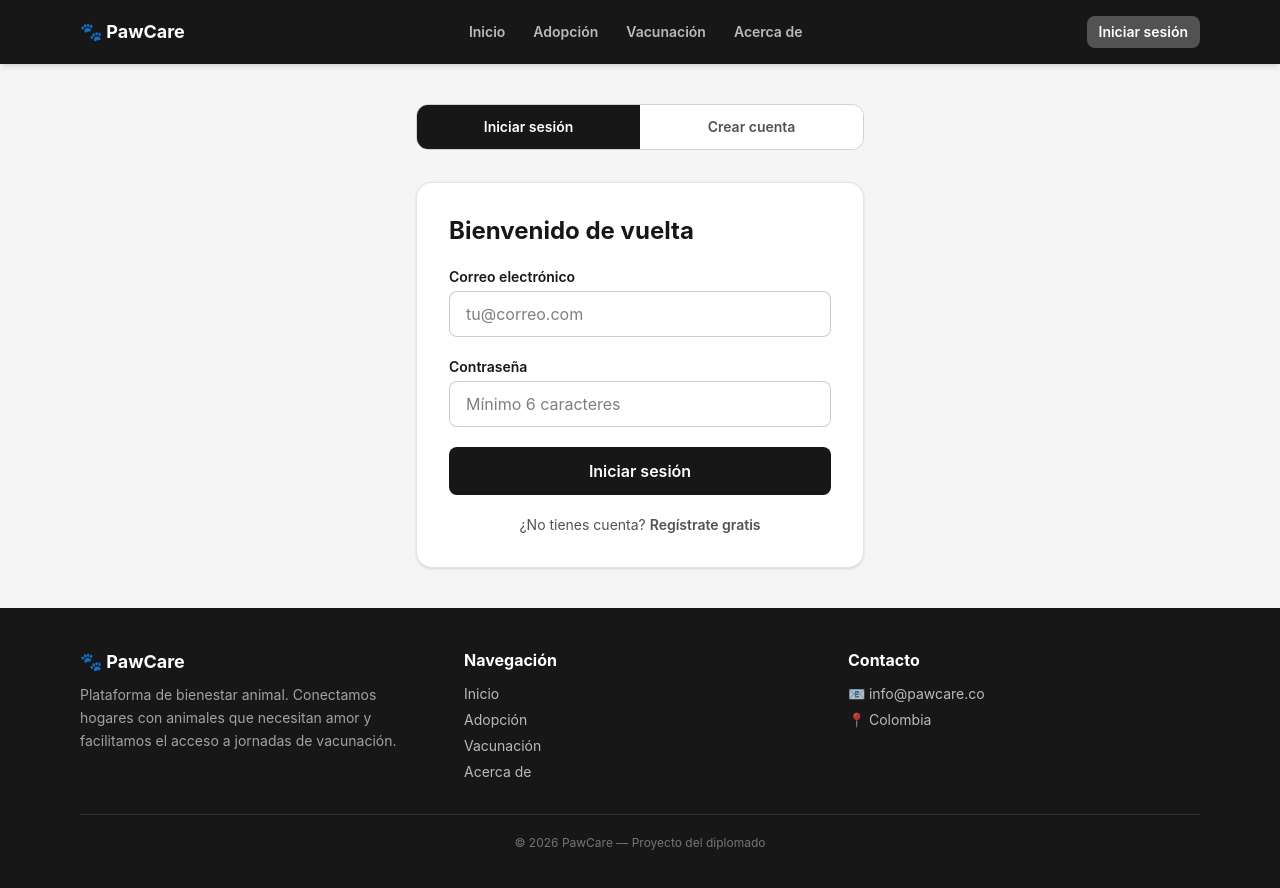
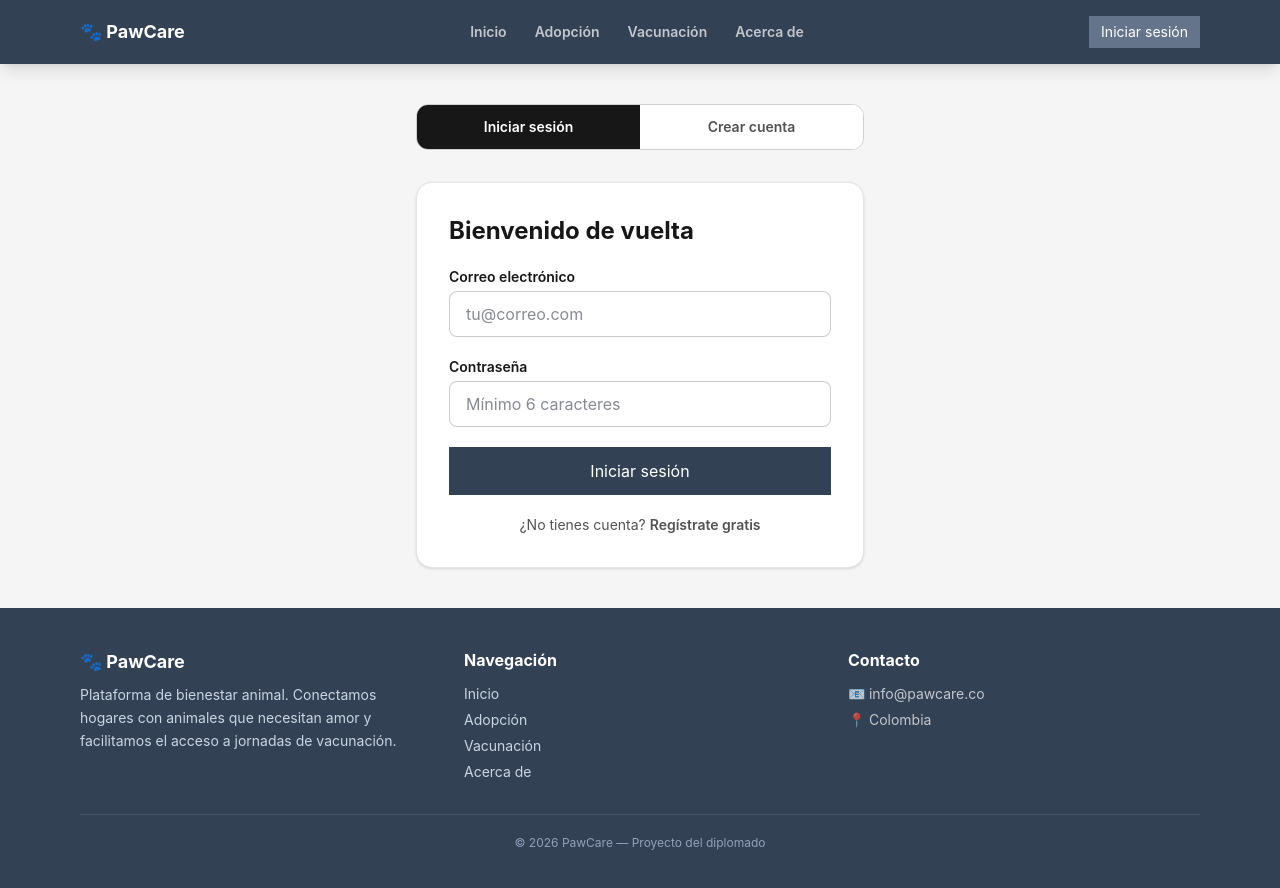
Before and after one commit to JuanRC7777/frontend-diplomado, a React (Vite) app in the folder frontend-diplomado/: page /auth in a window 1280 px wide. Shown: the top 888 px of the page. Built offline with nearby package versions, Linux system fonts and the light colour scheme.

Commit message:
Actualizar estilos

```diff
--- a/frontend-diplomado/src/components/Button.tsx
+++ b/frontend-diplomado/src/components/Button.tsx
@@ -10,9 +10,14 @@ interface ButtonProps extends ButtonHTMLAttributes<HTMLButtonElement> {
 }
 
 const VARIANTES: Record<Variant, string> = {
-  primary: "bg-[#171717] text-white hover:bg-[#000000]",
-  secondary: "bg-[#525252] text-white hover:bg-[#333333]",
-  outline: "border-2 border-[#525252] text-[#525252] hover:bg-[#525252] hover:text-white",
+   primary:
+    "bg-[#334155] text-white hover:bg-[#1E293B]",
+
+  secondary:
+    "bg-[#64748B] text-white hover:bg-[#475569]",
+
+  outline:
+    "border-2 border-[#64748B] text-[#334155] hover:bg-[#334155] hover:text-white",
 };
 
 const TAMANOS: Record<Size, string> = {
@@ -31,7 +36,7 @@ export default function Button({
 }: ButtonProps) {
   return (
     <button
-      className={`rounded-lg font-semibold transition-colors duration-150 ${VARIANTES[variant]} ${TAMANOS[size]} ${
+      className={`rounded-xlfont-semibold transition-colors duration-150 ${VARIANTES[variant]} ${TAMANOS[size]} ${
         fullWidth ? "w-full" : ""
       } ${className}`}
       {...props}
--- a/frontend-diplomado/src/components/Footer.tsx
+++ b/frontend-diplomado/src/components/Footer.tsx
@@ -2,12 +2,12 @@ import { Link } from "react-router-dom";
 
 export default function Footer() {
   return (
-    <footer className="bg-[#171717] mt-auto">
+    <footer className="bg-[#334155] mt-auto">
       <div className="max-w-6xl mx-auto px-4 py-10">
         <div className="grid grid-cols-1 sm:grid-cols-3 gap-8">
           <div>
             <p className="text-white font-bold text-lg mb-2">🐾 PawCare</p>
-            <p className="text-sm text-white/60 leading-relaxed">
+            <p className="text-sm text-slate-300 leading-relaxed">
               Plataforma de bienestar animal. Conectamos hogares con animales que necesitan amor y
               facilitamos el acceso a jornadas de vacunación.
             </p>
@@ -15,7 +15,7 @@ export default function Footer() {
 
           <div>
             <h4 className="font-bold text-white mb-3">Navegación</h4>
-            <ul className="space-y-1.5 text-sm text-white/70">
+            <ul className="space-y-1.5 text-sm text-slate-300">
               <li><Link to="/" className="hover:text-white transition-colors">Inicio</Link></li>
               <li><Link to="/adopcion" className="hover:text-white transition-colors">Adopción</Link></li>
               <li><Link to="/vacunacion" className="hover:text-white transition-colors">Vacunación</Link></li>
@@ -32,7 +32,7 @@ export default function Footer() {
           </div>
         </div>
 
-        <div className="border-t border-white/10 mt-8 pt-5 text-center text-xs text-white/40">
+        <div className="border-t border-slate-600 mt-8 pt-5 text-center text-xs text-slate-400">
           © {new Date().getFullYear()} PawCare — Proyecto del diplomado
         </div>
       </div>
--- a/frontend-diplomado/src/components/Navbar.tsx
+++ b/frontend-diplomado/src/components/Navbar.tsx
@@ -21,7 +21,7 @@ export default function Navbar() {
   const navigate = useNavigate();
 
   return (
-    <nav className="bg-[#171717] sticky top-0 z-10 shadow-md">
+    <nav className="bg-[#334155] sticky top-0 z-10 shadow-lg">
       <div className="max-w-6xl mx-auto px-4">
         <div className="h-16 flex items-center justify-between">
           <NavLink to="/" className="text-white font-bold text-lg">
@@ -69,7 +69,7 @@ export default function Navbar() {
         </div>
 
         {menuAbierto && (
-          <div className="md:hidden pb-4 flex flex-col gap-2 border-t border-white/10 pt-4">
+          <div className="md:hidden pb-4 flex flex-col gap-2 border-t border-slate-600 pt-4">
             {LINKS.map((l) => (
               <NavLink key={l.to} to={l.to} end={l.end} className={linkClass} onClick={() => setMenuAbierto(false)}>
                 {l.label}
@@ -77,7 +77,7 @@ export default function Navbar() {
             ))}
             {user ? (
               <div className="flex flex-col gap-2 mt-2 px-3">
-                <span className="text-sm text-white/70">Hola, {user.nombre}</span>
+                <span className="text-sm text-slate-200">Hola, {user.nombre}</span>
                 <Button variant="outline" size="sm" onClick={() => { logout(); setMenuAbierto(false); }}>
                   Cerrar sesión
                 </Button>
--- a/frontend-diplomado/src/index.css
+++ b/frontend-diplomado/src/index.css
@@ -1 +1,9 @@
 @import "tailwindcss";
+body{
+    background:#F8FAFC;
+    color:#0F172A;
+}
+
+*{
+    transition: all .2s ease;
+}
```
